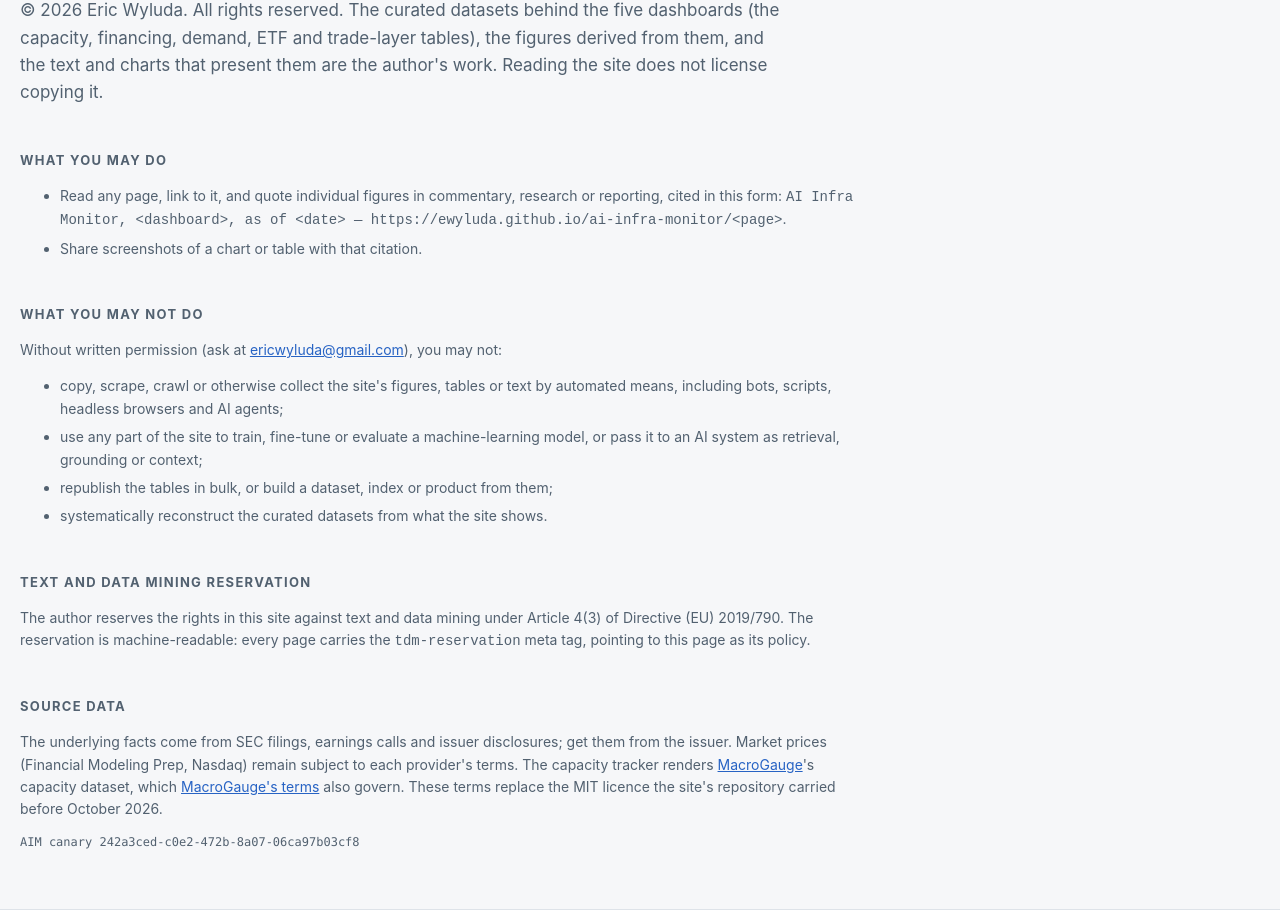
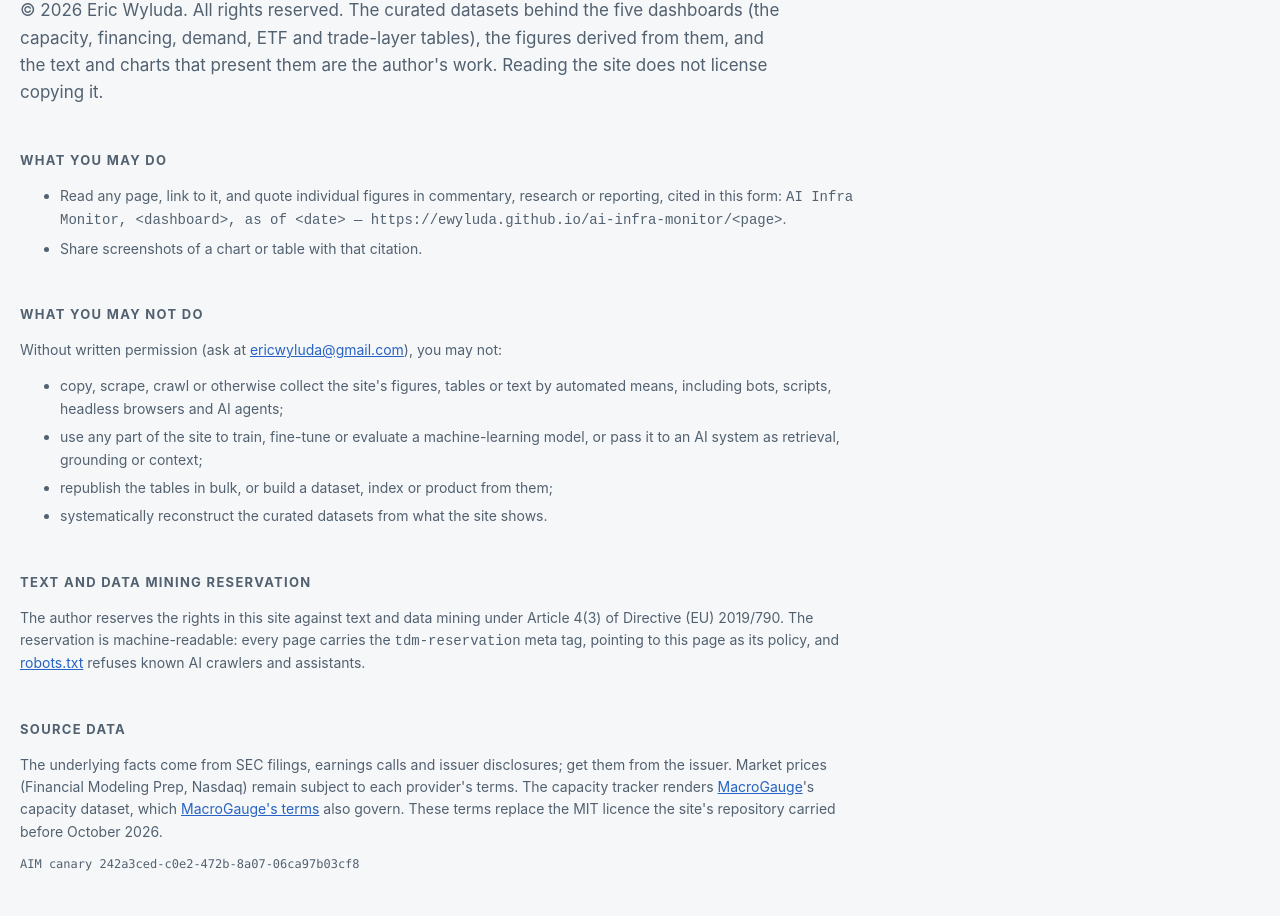
Before and after one commit to ewyluda/ai-infra-monitor, a plain HTML site: page site/terms.html in a window 1280 px wide. Shown: the part 181-1097 px from the top of the page. Drawn offline with Linux system fonts and the light colour scheme.

Commit message:
Export: MacroGauge publish 2026-10-27T13:21:20Z (scheduled)

```diff
--- a/site/terms.html
+++ b/site/terms.html
@@ -33,7 +33,7 @@ retrieval, grounding or context;</li>
 <section class="aim-section"><h3>Text and data mining reservation</h3>
 <p class="aim-method">The author reserves the rights in this site against text and data mining under Article 4(3) of Directive (EU)
 2019/790. The reservation is machine-readable: every page carries the <code>tdm-reservation</code> meta tag, pointing to
-this page as its policy.</p></section>
+this page as its policy, and <a href="https://ewyluda.github.io/robots.txt">robots.txt</a> refuses known AI crawlers and assistants.</p></section>
 <section class="aim-section"><h3>Source data</h3>
 <p class="aim-method">The underlying facts come from SEC filings, earnings calls and issuer disclosures; get them from the issuer. Market
 prices (Financial Modeling Prep, Nasdaq) remain subject to each provider's terms. The capacity tracker renders
```
